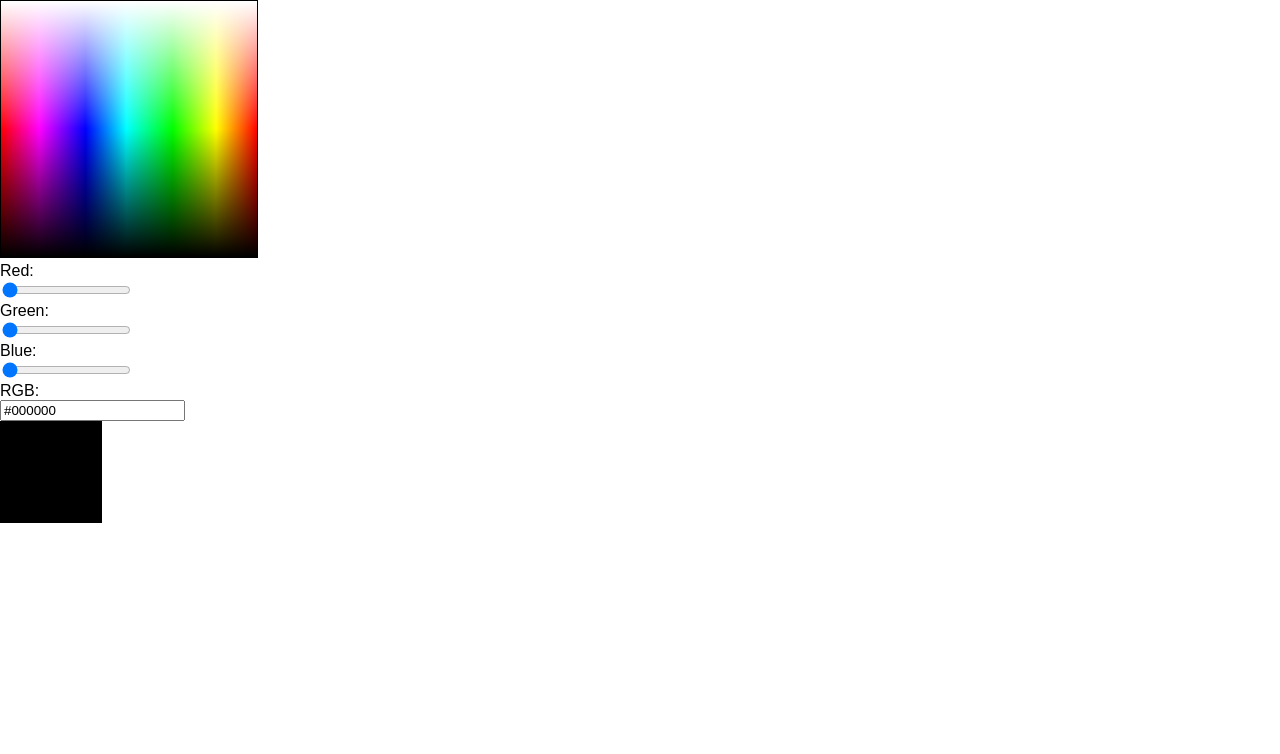
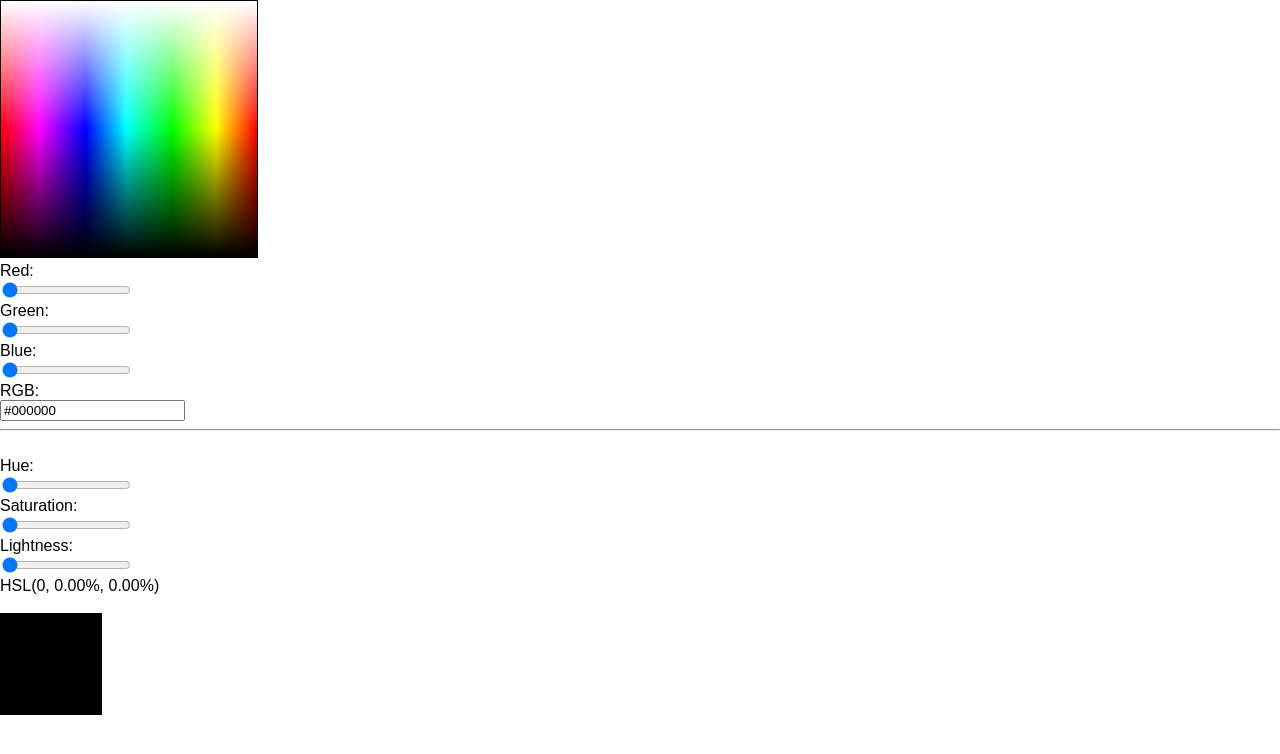
Before and after one commit to micnic/react-course-app, a React (Create React App) app: page / in a window 1280 px wide. Shown: the top 754 px of the page. Built offline with nearby package versions, Linux system fonts and the light colour scheme.

Commit message:
add HSL inputs

```diff
--- a/src/App.js
+++ b/src/App.js
@@ -13,6 +13,9 @@ export default class App extends Component {
       red: 0,
       green: 0,
       blue: 0,
+      hue: 0,
+      saturation: 0,
+      lightness: 0,
       rgb: '#000000'
     };
   }
@@ -50,7 +53,10 @@ export default class App extends Component {
 
   render() {
 
-    const { red, green, blue, rgb } = this.state;
+    const {
+      red, green, blue, rgb,
+      hue, saturation, lightness
+    } = this.state;
 
     const style = {
       border: '1px solid black',
@@ -70,6 +76,16 @@ export default class App extends Component {
         <input type="range" min="0" max="255" value={blue} onChange={this.handleChangeBlue}/>
         <br/>RGB:<br/>
         <input type="text" value={rgb} onChange={this.handleChangeRGB} onBlur={this.handleBlurRGB}/>
+        <br/>
+        <hr/>
+        <br/>Hue:<br/>
+        <input type="range" min="0" max="360" value={hue} onChange={this.handleChangeHue}/>
+        <br/>Saturation:<br/>
+        <input type="range" min="0" max="100" value={saturation} onChange={this.handleChangeSaturation}/>
+        <br/>Lightness:<br/>
+        <input type="range" min="0" max="100" value={lightness} onChange={this.handleChangeLightness}/>
+        <br/>
+        <div>HSL({Math.round(hue)}, {saturation.toFixed(2)}%, {lightness.toFixed(2)}%)</div>
         <br/>
         <div style={style}></div>
       </React.Fragment>
@@ -101,8 +117,13 @@ export default class App extends Component {
     const red = Number(event.target.value);
     const { green, blue } = this.state;
 
+    const [ hue, saturation, lightness ] = App.toHSL(red, green, blue);
+
     this.setState({
       red,
+      hue,
+      saturation,
+      lightness,
       rgb: App.getRGB(red, green, blue)
     });
   }
@@ -112,8 +133,13 @@ export default class App extends Component {
     const green = Number(event.target.value);
     const { red, blue } = this.state;
 
+    const [ hue, saturation, lightness ] = App.toHSL(red, green, blue);
+
     this.setState({
       green,
+      hue,
+      saturation,
+      lightness,
       rgb: App.getRGB(red, green, blue)
     });
   }
@@ -123,7 +149,60 @@ export default class App extends Component {
     const blue = Number(event.target.value);
     const { red, green } = this.state;
 
+    const [ hue, saturation, lightness ] = App.toHSL(red, green, blue);
+
     this.setState({
+      blue,
+      hue,
+      saturation,
+      lightness,
+      rgb: App.getRGB(red, green, blue)
+    });
+  }
+
+  handleChangeHue = (event) => {
+
+    const hue = Number(event.target.value);
+    const { saturation, lightness } = this.state;
+
+    const [ red, green, blue ] = App.toRGB(hue / 360, saturation / 100, lightness / 100);
+
+    this.setState({
+      hue,
+      red,
+      green,
+      blue,
+      rgb: App.getRGB(red, green, blue)
+    });
+  }
+
+  handleChangeSaturation = (event) => {
+
+    const saturation = Number(event.target.value);
+    const { hue, lightness } = this.state;
+
+    const [ red, green, blue ] = App.toRGB(hue / 360, saturation / 100, lightness / 100);
+
+    this.setState({
+      saturation,
+      red,
+      green,
+      blue,
+      rgb: App.getRGB(red, green, blue)
+    });
+  }
+
+  handleChangeLightness = (event) => {
+
+    const lightness = Number(event.target.value);
+    const { hue, saturation } = this.state;
+
+    const [ red, green, blue ] = App.toRGB(hue / 360, saturation / 100, lightness / 100);
+
+    this.setState({
+      lightness,
+      red,
+      green,
       blue,
       rgb: App.getRGB(red, green, blue)
     });
@@ -179,4 +258,62 @@ export default class App extends Component {
 
     return `#${App.toHex(red)}${App.toHex(green)}${App.toHex(blue)}`;
   }
+
+  static toHSL(red, green, blue) {
+
+    red /= 255, green /= 255, blue /= 255;
+
+    const max = Math.max(red, green, blue)
+    const min = Math.min(red, green, blue);
+
+    let hue = 0;
+    let saturation = 0;
+    let lightness = (max + min) / 2;
+
+    if (max !== min) {
+      const d = max - min;
+      saturation = lightness > 0.5 ? d / (2 - max - min) : d / (max + min);
+
+      switch (max) {
+        case red: hue = (green - blue) / d + (green < blue ? 6 : 0); break;
+        case green: hue = (blue - red) / d + 2; break;
+        case blue: hue = (red - green) / d + 4; break;
+      }
+
+      hue /= 6;
+    }
+
+    return [ hue * 360, saturation * 100, lightness * 100 ];
+  }
+
+  static toRGB(hue, saturation, lightness) {
+
+    let red = lightness;
+    let green = lightness;
+    let blue = lightness;
+
+    if (saturation !== 0) {
+      const hue2rgb = (p, q, t) => {
+        if (t < 0) t += 1;
+        if (t > 1) t -= 1;
+        if (t < 1/6) return p + (q - p) * 6 * t;
+        if (t < 1/2) return q;
+        if (t < 2/3) return p + (q - p) * (2/3 - t) * 6;
+        return p;
+      }
+
+      var q = lightness < 0.5 ? lightness * (1 + saturation) : lightness + saturation - lightness * saturation;
+      var p = 2 * lightness - q;
+
+      red = hue2rgb(p, q, hue + 1/3);
+      green = hue2rgb(p, q, hue);
+      blue = hue2rgb(p, q, hue - 1/3);
+    }
+
+    return [
+      Math.round(red * 255),
+      Math.round(green * 255),
+      Math.round(blue * 255)
+    ];
+  }
 }
```
